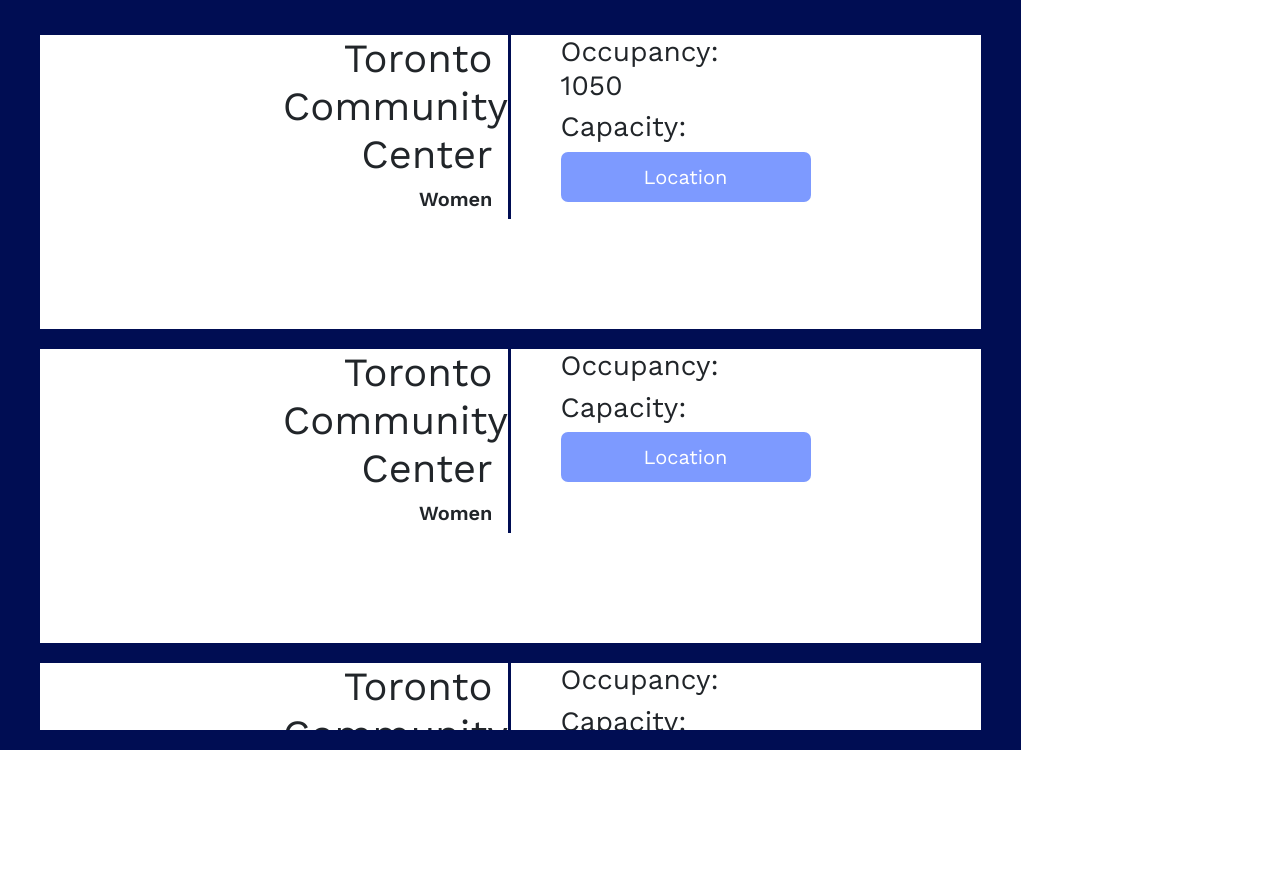
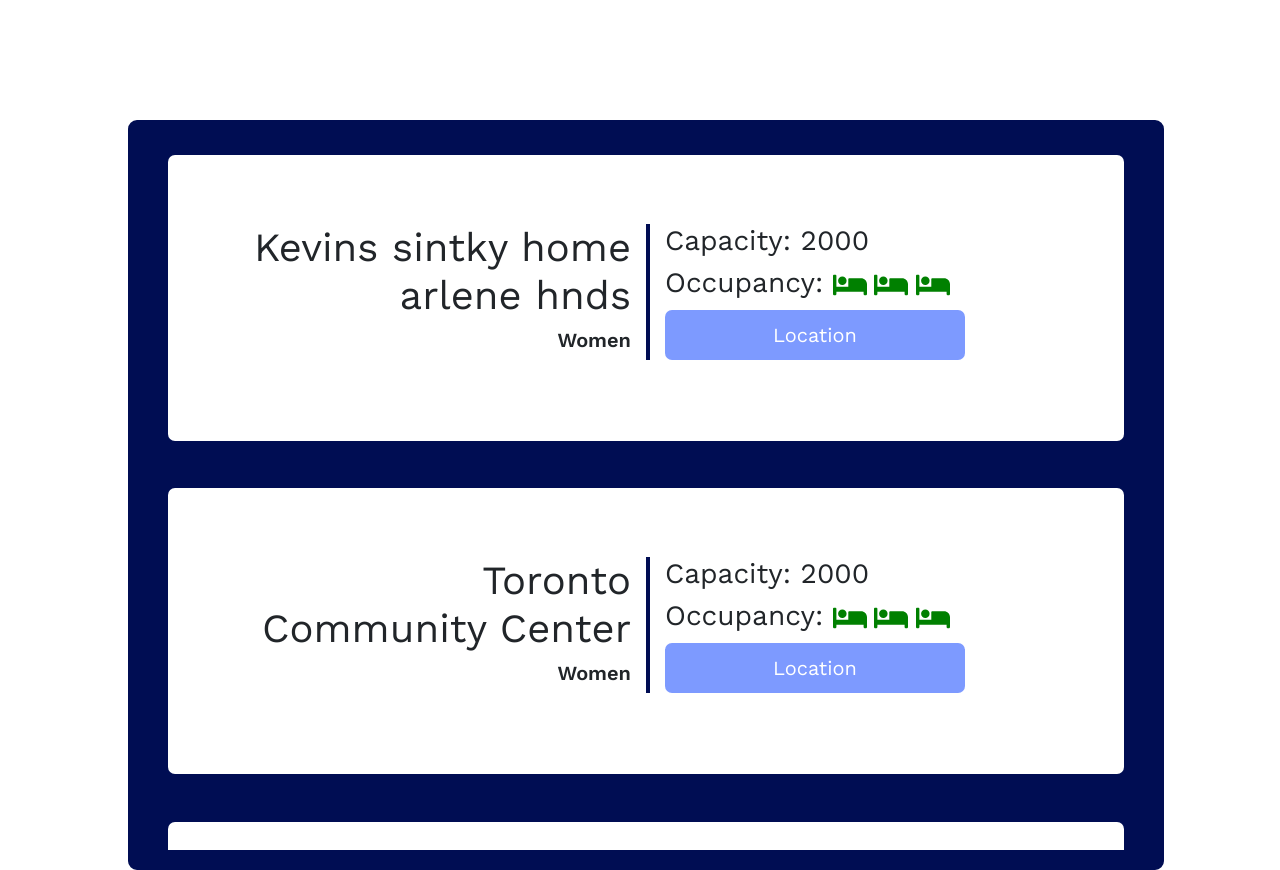
Before and after one commit to shelterto/shelterto.github.io, a React (Create React App) app: page / in a window 1280 px wide. Before the commit the page ends 800 px from the top, so only its background shows below. Built offline with nearby package versions, Linux system fonts and the light colour scheme.

Commit message:
css for infocard

```diff
--- a/src/infoCard/InfoCard.css
+++ b/src/infoCard/InfoCard.css
@@ -1,34 +1,52 @@
-.infoCard{
+.infoCard{                                   /*This is the main background for the card WHITE PART*/
     background-color: white;
-    width: 941px;
-    height: 294px;
-    margin-bottom: 20px;
+    width: 100%;
+    height: 42%;
+    margin-bottom: 5%;
+    border-radius: 7px;
+    /*padding: 0;*/
 }
 
-.textGrid{
+.textGrid{                                  /*This Aligns the NAME OF THE SHELTER to the right*/
     text-align: right;
-    border-right: 3px #000D53 solid;
+    margin-top: 7%;
 }
 
-.occupancyGrid{
+.occupancyGrid{                             /*This Aligns the occupancy to the left*/ /*LONG NAMES FOR FUCKING UHHHHHHHHHHHHHHHHHHHHHHHHH HOMELESS SHELTERS BREAKS CODE*/
     text-align: left;
-    padding-left: 50px !important;
+    margin-top: 7%;
+    border-left: 4px #000D53 solid;
+
 }
 
 .col-md-3{
-
 }
 
-.submitBtn {
+.submitBtn {                                /*This is the location button styling*/
     background-color: #7D9AFF;
     border: none;
     color:  white;
     font-size: 20px !important;
     border-radius: 7px;
-    width: 250px;
+    width: 300px;
     height: 50px;
 }
 
-.shelterType{
+.shelterType{                                /*Displays the shelter type to the user*/
     font-size: 20px;
 }
+
+.occupancygreen{
+    padding-right: 2%;
+    color: green;
+}
+
+.occupancyred{
+    padding-right: 2%;
+    color: red;
+}
+
+.occupancygray{
+    padding-right: 2%;
+    color: gray;
+}
--- a/src/infoCard/InfoCard.js
+++ b/src/infoCard/InfoCard.js
@@ -1,4 +1,5 @@
 import "../infoCard/InfoCard.css";
+import bed from "../images/bed.svg";
 
 const InfoCard = ({
   shelterName,
@@ -7,18 +8,23 @@
   shelterCapacity,
   shelterLink,
 }) => {
+
+
   return (
     <div className="infoCard">
       <div className="row justify-content-md-center">
-        <div className="col-md-3 textGrid">
+        <div className="col-md-5 textGrid">
           <h1>{shelterName}</h1>
           <h1 className="shelterType">
             <b>{shelterType}</b>
           </h1>
         </div>
-        <div className="col-md-3 occupancyGrid">
-          <h3>Occupancy: {shelterOccupancy}</h3>
-          <h3>Capacity: </h3>
+        <div className="col-md-5 occupancyGrid">
+          <h3>Capacity: {shelterCapacity}</h3>
+          <h3>Occupancy: <img src = {bed} class = {(shelterOccupancy == 3) ? 'occupancyred' : (shelterOccupancy == 3) ? 'occupancygreen' : 'occupancygray'}/>
+          <img src = {bed} class = {(shelterOccupancy == 3) ? 'occupancyred' : (shelterOccupancy == 2) ? 'occupancygreen' : 'occupancygray'}/>
+          <img src = {bed} class = {(shelterOccupancy == 3) ? 'occupancyred' : (shelterOccupancy == 3) ? 'occupancygreen' : 'occupancygray'}/>
+           </h3>
           <button class="submitBtn">Location</button>
 
           {/* <a href="{shelterLink}">
--- a/src/infoCardContainer/infoCardContainer.css
+++ b/src/infoCardContainer/infoCardContainer.css
@@ -1,11 +1,13 @@
-.infoCardContainer{
+.infoCardContainer{ /*changes the stype of the background LARGE BLUE SQUARE*/
     background-color: #000D53;
     height: 750px;
     border: 20px #000D53 solid ;
     width:fit-content;
     padding: 15px 20px;
     overflow: auto;
-
+    margin-left: 10%;
+    margin-top: 120px;
+    border-radius: 9px;
 }
 
 /* width */
@@ -15,10 +17,10 @@
 
 /* Track */
 #like-scroll::-webkit-scrollbar-track {
-background: #7D9AFF;
+ background: black;
 }
 
 /* Handle */
 #like-scroll::-webkit-scrollbar-thumb {
-background: black;
+background: #7D9AFF;
 }
--- a/src/infoCardContainer/infoCardContainer.js
+++ b/src/infoCardContainer/infoCardContainer.js
@@ -5,10 +5,10 @@
 const infoCardContainer = () => {
     return(
         <div className="infoCardContainer" id="like-scroll">
-            <InfoCard shelterName="Toronto Community Center" shelterType="Women" shelterOccupancy="1050" shelterCapacity="2000"/>
-            <InfoCard shelterName="Toronto Community Center" shelterType="Women"/>
-            <InfoCard shelterName="Toronto Community Center" shelterType="Women"/>
-            <InfoCard shelterName="Toronto Community Center" shelterType="Women"/>
+            <InfoCard shelterName="Kevins sintky home arlene hnds " shelterType="Women" shelterOccupancy="10" shelterCapacity="2000"/>
+            <InfoCard shelterName="Toronto Community Center" shelterType="Women" shelterOccupancy="10" shelterCapacity="2000"/>
+            <InfoCard shelterName="Toronto Community Center" shelterType="Women" shelterOccupancy="10" shelterCapacity="2000"/>
+            <InfoCard shelterName="Toronto Community Center" shelterType="Women" shelterOccupancy="10" shelterCapacity="2000"/>
         </div>
     )
 
```
Also changed, not shown: src/images/bed.svg (added).
